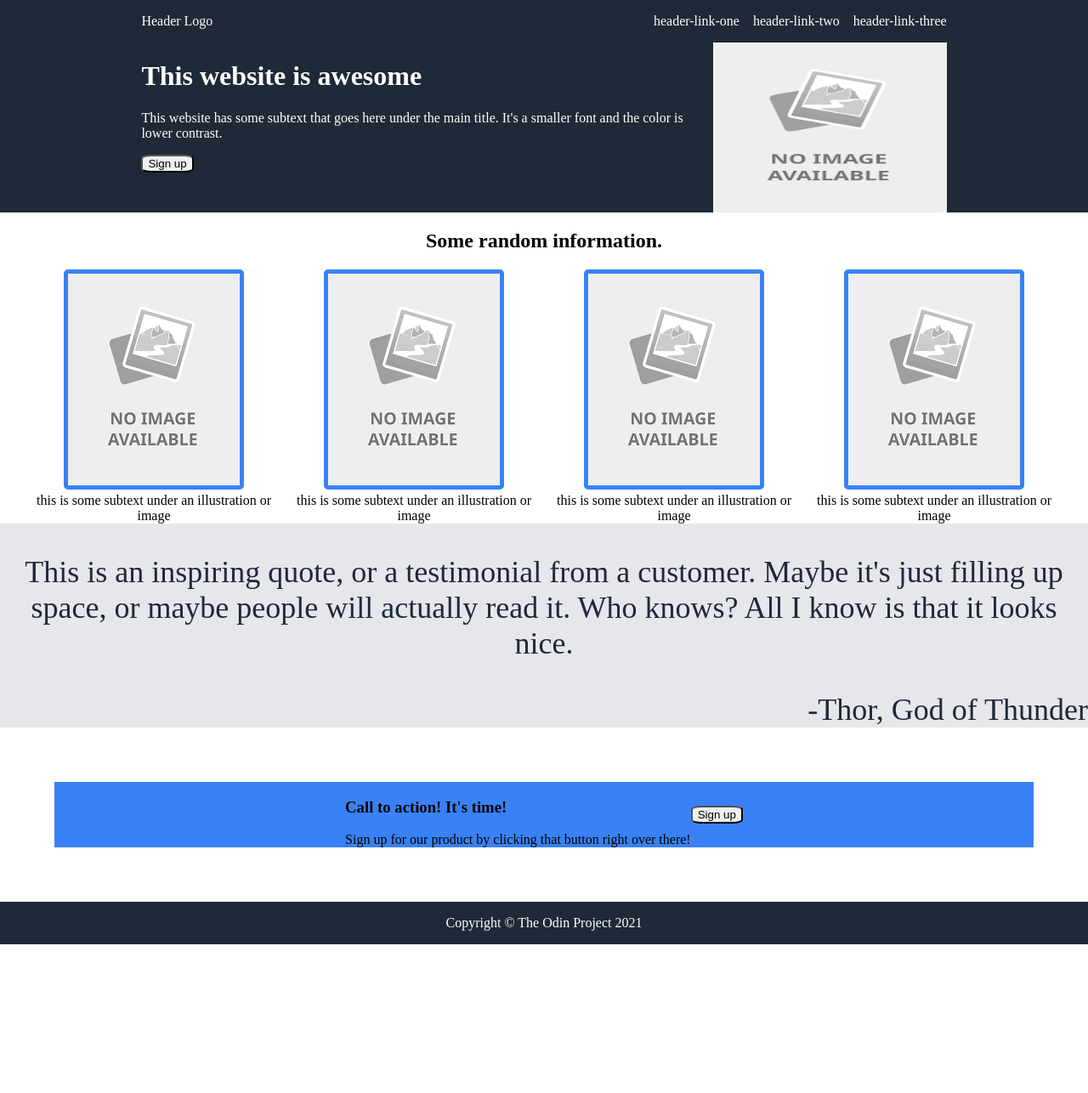
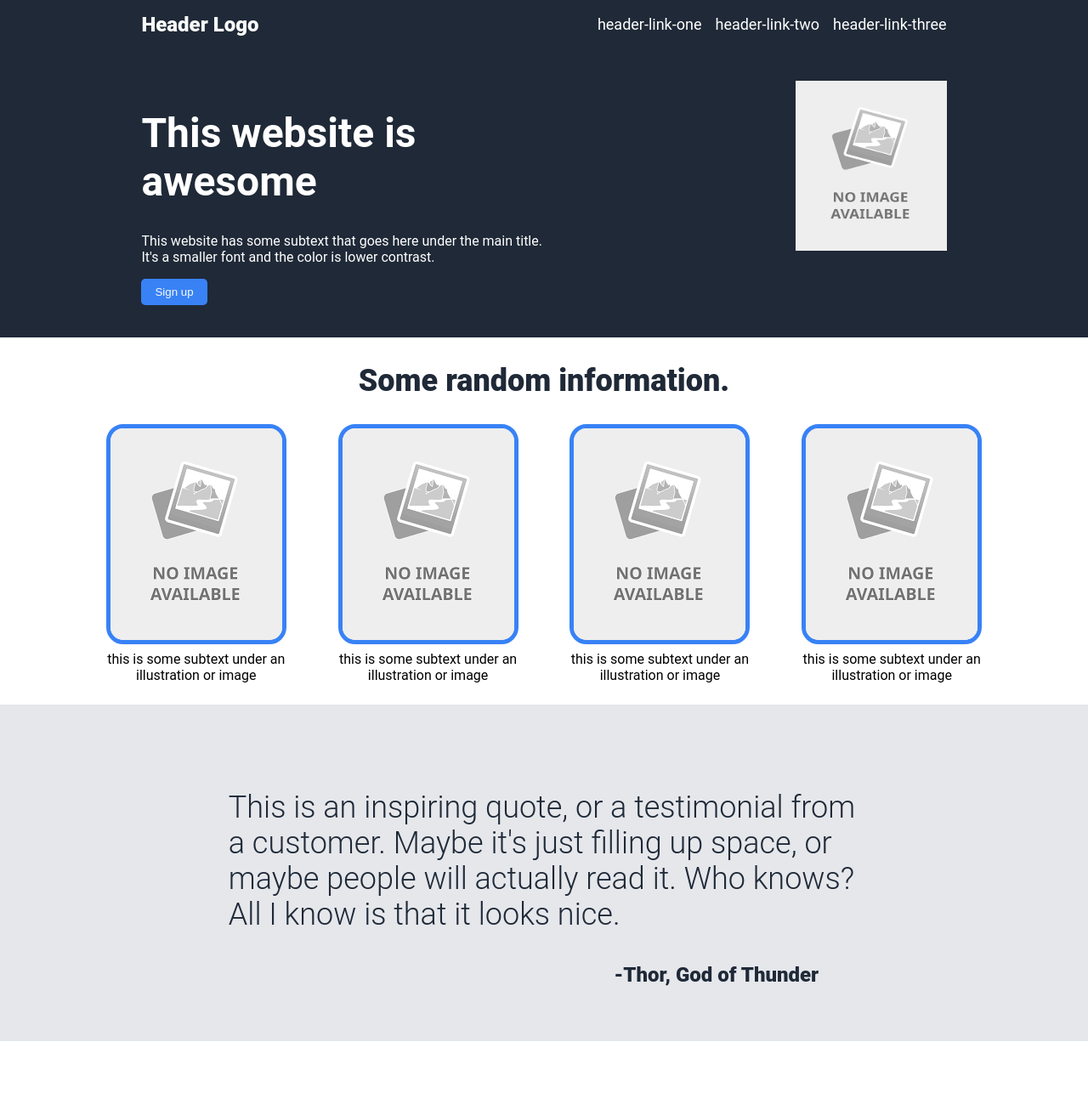
Before and after one commit to Eganichi/landing-page, a plain HTML site: page index.html in a window 1280 px wide. Shown: the top 1286 px of the page at 85% size. Before the commit the page ends 1111 px from the top, so only its background shows below. Drawn offline with Linux system fonts and the light colour scheme.

Commit message:
Finish CSS Styling

```diff
--- a/styles.css
+++ b/styles.css
@@ -3,24 +3,41 @@ body {
     flex-direction: column;
     justify-content: space-between;
     margin: 0;
-
+    font-family: "Roboto", sans-serif;
 }
 
 header {
     display: flex;
     align-items: center;
     justify-content: space-between;
-    padding: 0 13% 0 13%;
+    padding: 0 13%;
     background-color: #1F2937;
-    color: white;
+    color: #F9FAF8;
+    font-size: 24px;
+    font-weight: 900;
+}
+
+h1 {
+    font-size: 48px;
+}
+
+h2 {
+    font-size: 36px;
+    color: #1F2937 ;
+    font-weight: 900;
+}
+
+h3 {
+    margin: 0;
 }
 
 .one {
     display: flex;
     background-color: #1F2937;
     color: white;
-    justify-content: center;
-    padding: 0 13% 0 13%;
+    justify-content: space-between;
+    gap: 30%;
+    padding: 3% 13%;
 }
 
 .two {
@@ -28,6 +45,8 @@ header {
     flex-direction: column;
     text-align: center;
     padding: 0 32px 0 32px;
+    align-items: center;
+    margin: 0 0 2% 0;
 }
 
 .three {
@@ -38,14 +57,32 @@ header {
     color: #1F2937;
     font-weight: 300;
     flex-direction: column;
+    padding: 5% 21%;
+}
+
+.three p {
+    text-align: start;
+}
+
+.quote {
+    font-size: 24px;
+    font-weight: 900;
+    padding: 0 48px 0 0;
 }
 
 .four {
     display: flex;
     background-color: #3882F6;
-    margin: 5%;
-    justify-content: center;
+    margin: 5% 15%;
+    justify-content: space-evenly;
     align-items: center;
+    border-radius: 5px; ;
+    padding: 32px;
+}
+
+.four .text {
+    margin: 16px;
+    color: #F9FAF8;
 }
 
 footer {
@@ -53,11 +90,19 @@ footer {
     justify-content: center;
     background-color: #1F2937;
     color: white;
-    padding: 16px;
+    padding: 32px;
 }
 
 button {
-    border-radius: 20%;
+    border-radius: 5px;
+    border: 0px solid #F9FAF8;
+    background-color: #3882F6;
+    color: #F9FAF8;
+    padding: 8px 16px;
+}
+
+.four button {
+    border: 1px solid #F9FAF8;
 }
 
 .sign {
@@ -70,11 +115,9 @@ ul {
    justify-content: space-between;
    padding: 0;
    gap: 16px;
-   color: white;
-}
-
-li {
-    color: white;
+   color: #E5E7EB;
+   font-size: 18px;
+   font-weight: normal;
 }
 
 a {
@@ -89,19 +132,25 @@ a {
 .main {
     display: flex;
     flex-direction: column;
+    justify-content: stretch;
+    align-items: stretch;
 }
 
 .image {
-    display: inline-block;
-    text-align: center;
+    display: flex;
+    flex-wrap: wrap;
+    justify-content: center;
+    flex-basis: 212px;
 }
 
 .images {
     display: flex;
-    gap: 8px;
+    gap: 5%;
+    justify-content: center;
 }
 
 .image img {
-    border-radius:  5px;
+    border-radius:  20px;
     border: 5px solid #3882F6;
+    margin-bottom: 8px;
 }
```
